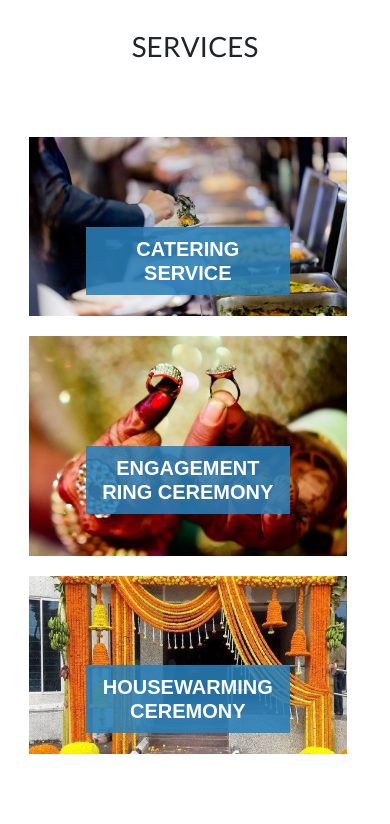
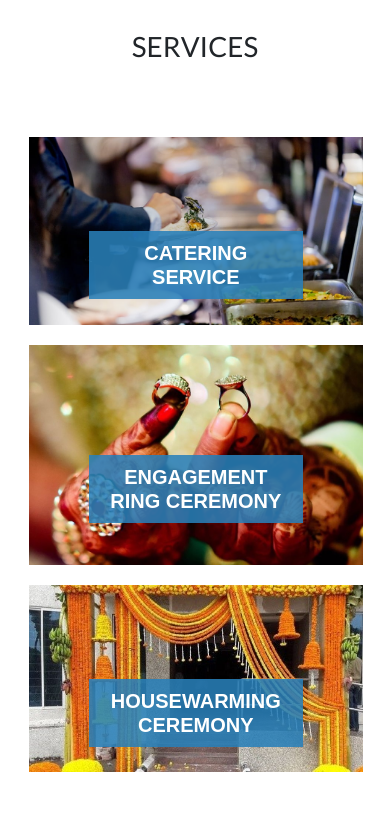
Before and after one commit to vardhanreddy27/Dazzlingevents, a React (Create React App) app: page / in a window 390 px wide. Shown: the part 1820-2644 px from the top of the page. Built offline with nearby package versions, Linux system fonts and the light colour scheme.

Commit message:
pushing mobile

```diff
--- a/src/index.css
+++ b/src/index.css
@@ -402,7 +402,7 @@ left:0%;}
     text-align: center;
   }  .spb{
     flex: auto;
-    margin-right: 2.5rem;
+    margin-right: 1.5rem;
   }
   .row {
      --bs-gutter-x: 0rem;} .container1 {
```
